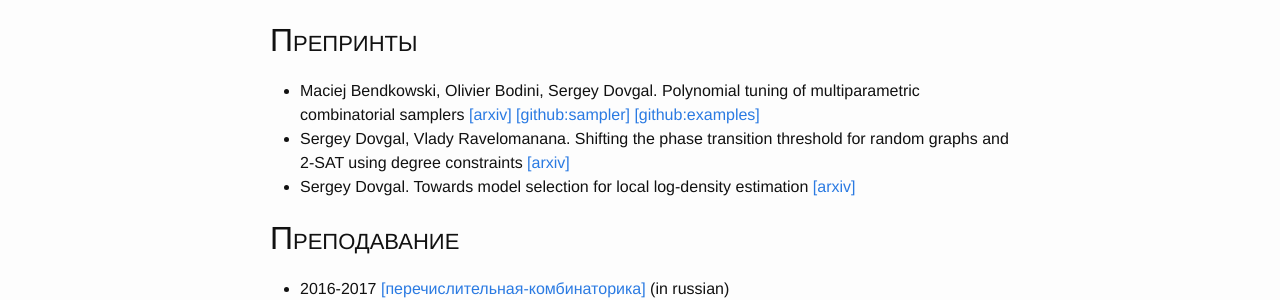
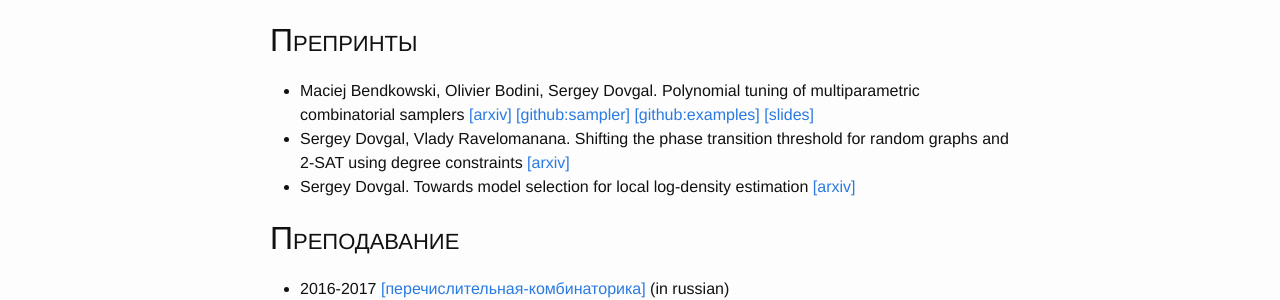
Before and after one commit to Sergey-A-Dovgal/sergey-a-dovgal.github.io, a Jekyll site: the page built from about_ru.md, in a window 1280 px wide. Shown: the part 330-630 px from the top of the page. Built offline with Jekyll 4.4.1, drawn with Linux system fonts in a browser that asks for light colours.

Commit message:
ADD: Link to slides on boltzmann tuning (Taiwan)

```diff
--- a/about_ru.md
+++ b/about_ru.md
@@ -24,6 +24,7 @@ Polynomial tuning of multiparametric combinatorial samplers
 [[arxiv]](https://arxiv.org/abs/1708.01212)
 [[github:sampler]](https://github.com/maciej-bendkowski/boltzmann-brain)
 [[github:examples]](https://github.com/maciej-bendkowski/multiparametric-combinatorial-samplers)
+[[slides]](files/slides/polynomial-boltzmann-tuning.pdf)
 * Sergey Dovgal, Vlady Ravelomanana.
 Shifting the phase transition threshold for random graphs and 2-SAT using
   degree constraints [[arxiv]](https://arxiv.org/abs/1704.06683)
```
Also changed, not shown: about.md (+1 -0 lines).
